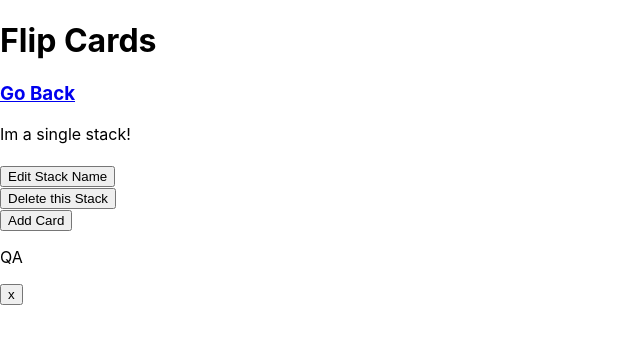
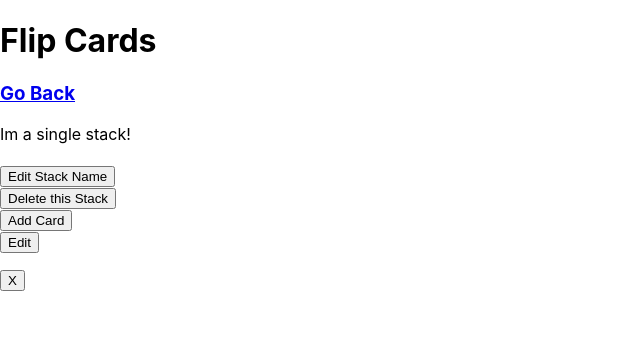
Before and after one commit to DestinFloyd/FlipCards, a React (Create React App) app in the folder client/: page /1 in a window 1280 px wide. Shown: the top 344 px of the page, without its empty margins (0-640 px from the left). Built offline with nearby package versions, Linux system fonts and the light colour scheme; no server answers.

Commit message:
full crud on second model

```diff
--- a/client/src/componets/QA.js
+++ b/client/src/componets/QA.js
@@ -1,14 +1,49 @@
 import React, { Component } from 'react';
 import axios from 'axios'
 
+
 class QA extends Component {
-    state={
-        qa:{
+    state = {
+        stack:[{}],
+        qa: {
             question: '',
             answer: ''
+        },
+        showEdit: false
+
     }
+    toggleEdit = () => {
+        this.setState({ showEdit: !this.state.showEdit })
+    }
+    handleChange = (event, qaId) => {
+        const updatedState = { ...this.state.qa }
+        this.props.stack.forEach((qa) => {
+
+            if (qaId === qa._id) {
+                console.log(qaId)
+                console.log(qa._id)
+                // this.setState({idea: idea})
+                // var card = this.state[event.target.name]
+                // card = event.target.value
+                // console.log(card)
+                updatedState[event.target.name] = event.target.value
+            }
+        })
+
+        console.log(updatedState)
+        this.setState({ qa: updatedState })
     }
 
+    handleSubmit = (event, qaId) => {
+        event.preventDefault()
+        console.log(qaId)
+        const setId = this.props.setId
+        const newQA = this.state.qa
+        // router.put('/set/:setId/qa/:qaId', qaController.update)
+        axios.put(`/api/set/${setId}/qa/${qaId}`, newQA)
+            .then(() => this.props.getSingleStack)
+            console.log("done with put")
+    }
     deleteQA = (event, qaId) => {
         event.preventDefault()
         console.log(qaId)
@@ -18,15 +53,21 @@ deleteQA = (event, qaId) => {
         })
     }
     render() {
+
         return (
             <div>
+                <button onClick={this.toggleEdit}> Edit</button>
                 {this.props.stack.map((qa, i) => (
                     <div key={i}>
 
-                        <div>{qa.question}</div>
-                        <div>{qa.answer}</div>
-                        <p>QA</p>
-                        <button onClick={(event)=> this.deleteQA(event, qa._id)}>x</button>
+                        {this.state.showEdit ? <form onBlur={(event) => this.handleSubmit(event, qa._id)}>
+                            <textarea onChange={(event) => this.handleChange(event, qa._id)} type="text" name="question" defaultValue={qa.question}></textarea>
+                            <textarea onChange={(event) => this.handleChange(event, qa._id)} type="text" name="answer" defaultValue={qa.answer}></textarea>
+                        </form>
+                            : <div> <p>{qa.question}</p> <p>{qa.answer}</p> </div>}
+
+                        <button onClick={(event) => this.deleteQA(event, qa._id)}>X</button>
+
                     </div>
                 ))}
             </div>
```
Lines whose indentation alone changed are shown as unchanged.
